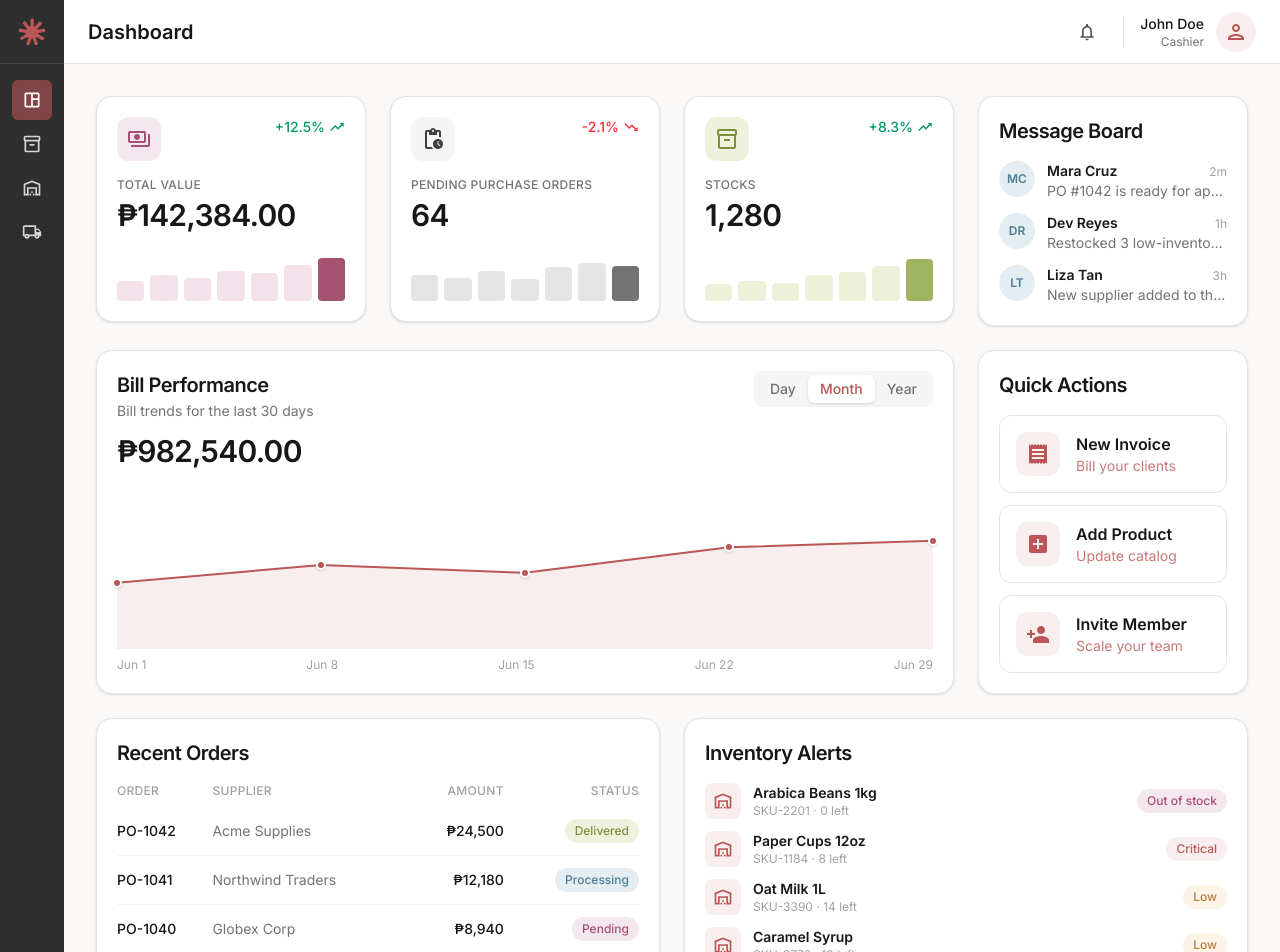
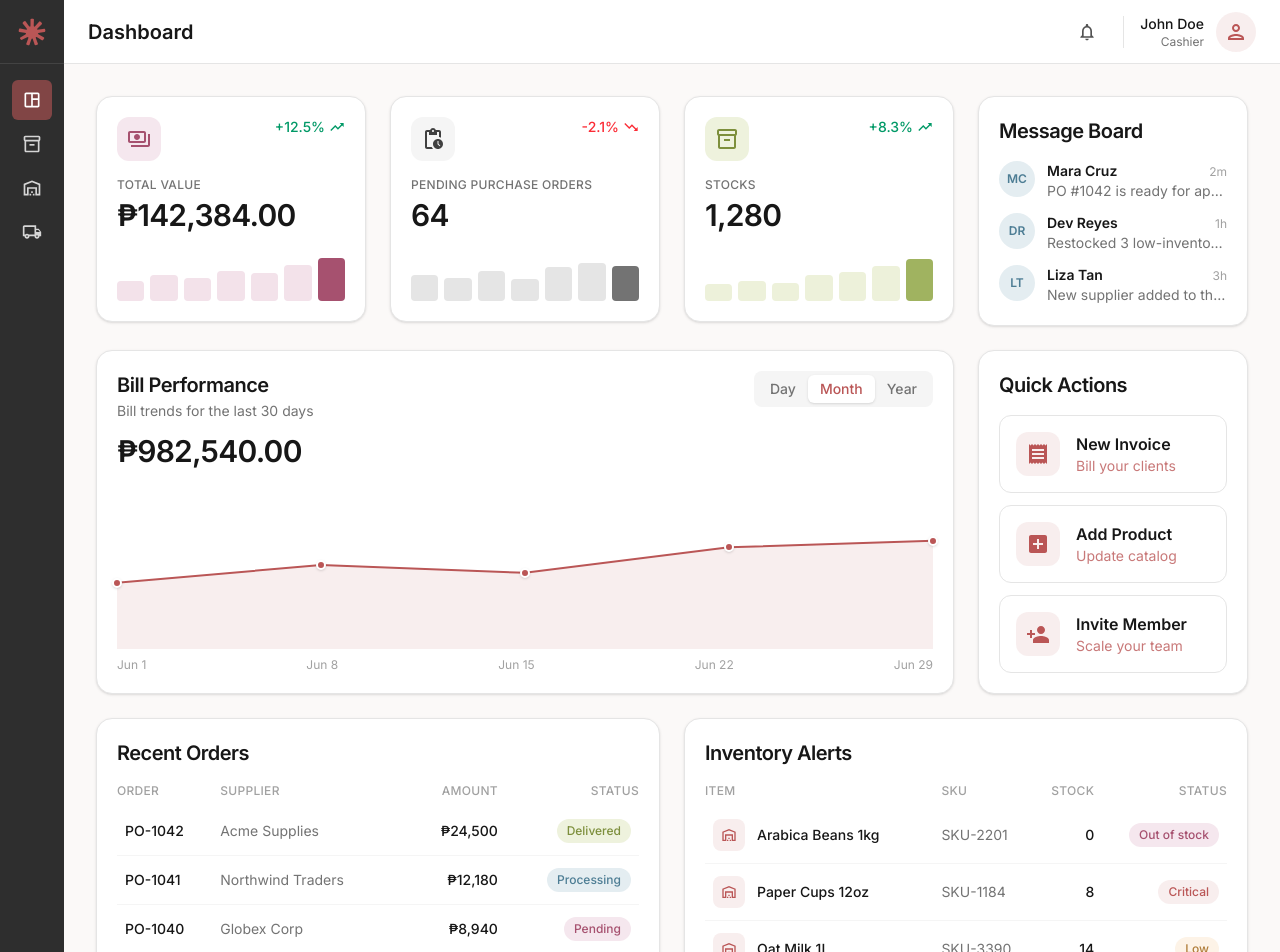
Before and after one commit to DanDeeHub/talli, a Next.js app: page / in a window 1280 px wide. Shown: the top 952 px of the page. Built offline with nearby package versions, Linux system fonts and the light colour scheme.

Commit message:
feat(dashboard): make inventory alerts a sortable-style table with status

```diff
--- a/app/InventoryAlerts.tsx
+++ b/app/InventoryAlerts.tsx
@@ -29,9 +29,13 @@ export default function InventoryAlerts() {
         Inventory Alerts
       </h2>
 
-      <div className="mt-4 flex flex-col gap-3">
+      {/* Mobile: stacked cards */}
+      <div className="mt-4 flex flex-col gap-2 sm:hidden">
         {items.map(({ name, sku, qty, level }) => (
-          <div key={sku} className="flex items-center gap-3">
+          <div
+            key={sku}
+            className="flex cursor-pointer items-center gap-3 rounded-lg border border-neutral-100 p-3 transition-colors hover:bg-primary/5"
+          >
             <span className="flex h-9 w-9 shrink-0 items-center justify-center rounded-lg bg-primary/10 text-primary">
               <WarehouseIcon className="h-5 w-5" />
             </span>
@@ -51,6 +55,50 @@ export default function InventoryAlerts() {
           </div>
         ))}
       </div>
+
+      {/* sm and up: table */}
+      <div className="mt-4 hidden flow-root sm:block">
+        <table className="w-full text-sm">
+          <thead>
+            <tr className="text-left text-xs font-medium uppercase tracking-wide text-neutral-400">
+              <th className="pb-2 font-medium">Item</th>
+              <th className="pb-2 font-medium">SKU</th>
+              <th className="pb-2 text-right font-medium">Stock</th>
+              <th className="pb-2 text-right font-medium">Status</th>
+            </tr>
+          </thead>
+          <tbody className="divide-y divide-neutral-100">
+            {items.map(({ name, sku, qty, level }) => (
+              <tr
+                key={sku}
+                className="cursor-pointer transition-colors hover:bg-primary/5"
+              >
+                <td className="rounded-l-lg py-3 pl-2">
+                  <div className="flex items-center gap-3">
+                    <span className="flex h-8 w-8 shrink-0 items-center justify-center rounded-lg bg-primary/10 text-primary">
+                      <WarehouseIcon className="h-4 w-4" />
+                    </span>
+                    <span className="block max-w-[10rem] truncate font-medium text-neutral-900">
+                      {name}
+                    </span>
+                  </div>
+                </td>
+                <td className="py-3 text-neutral-500">{sku}</td>
+                <td className="py-3 text-right font-medium text-neutral-900">
+                  {qty}
+                </td>
+                <td className="rounded-r-lg py-3 pr-2 text-right">
+                  <span
+                    className={`inline-block rounded-full px-2.5 py-1 text-xs font-medium ${levelStyles[level]}`}
+                  >
+                    {level}
+                  </span>
+                </td>
+              </tr>
+            ))}
+          </tbody>
+        </table>
+      </div>
     </div>
   );
 }
--- a/app/RecentOrders.tsx
+++ b/app/RecentOrders.tsx
@@ -27,7 +27,29 @@ export default function RecentOrders() {
         Recent Orders
       </h2>
 
-      <div className="mt-4 flow-root">
+      <div className="mt-4 flex flex-col gap-2 sm:hidden">
+        {orders.map(({ id, supplier, amount, status }) => (
+          <div
+            key={id}
+            className="flex cursor-pointer items-center justify-between gap-3 rounded-lg border border-neutral-100 p-3 transition-colors hover:bg-primary/5"
+          >
+            <div className="min-w-0">
+              <p className="truncate font-medium text-neutral-900">{id}</p>
+              <p className="truncate text-xs text-neutral-500">{supplier}</p>
+            </div>
+            <div className="flex shrink-0 flex-col items-end gap-1">
+              <span className="font-medium text-neutral-900">{amount}</span>
+              <span
+                className={`rounded-full px-2.5 py-0.5 text-xs font-medium ${statusStyles[status]}`}
+              >
+                {status}
+              </span>
+            </div>
+          </div>
+        ))}
+      </div>
+
+      <div className="mt-4 hidden flow-root sm:block">
         <table className="w-full text-sm">
           <thead>
             <tr className="text-left text-xs font-medium uppercase tracking-wide text-neutral-400">
@@ -39,13 +61,22 @@ export default function RecentOrders() {
           </thead>
           <tbody className="divide-y divide-neutral-100">
             {orders.map(({ id, supplier, amount, status }) => (
-              <tr key={id}>
-                <td className="py-3 font-medium text-neutral-900">{id}</td>
-                <td className="py-3 text-neutral-500">{supplier}</td>
+              <tr
+                key={id}
+                className="cursor-pointer transition-colors hover:bg-primary/5"
+              >
+                <td className="rounded-l-lg py-3 pl-2 font-medium text-neutral-900">
+                  {id}
+                </td>
+                <td className="py-3 text-neutral-500">
+                  <span className="block max-w-[10rem] truncate">
+                    {supplier}
+                  </span>
+                </td>
                 <td className="py-3 text-right font-medium text-neutral-900">
                   {amount}
                 </td>
-                <td className="py-3 text-right">
+                <td className="rounded-r-lg py-3 pr-2 text-right">
                   <span
                     className={`inline-block rounded-full px-2.5 py-1 text-xs font-medium ${statusStyles[status]}`}
                   >
```
